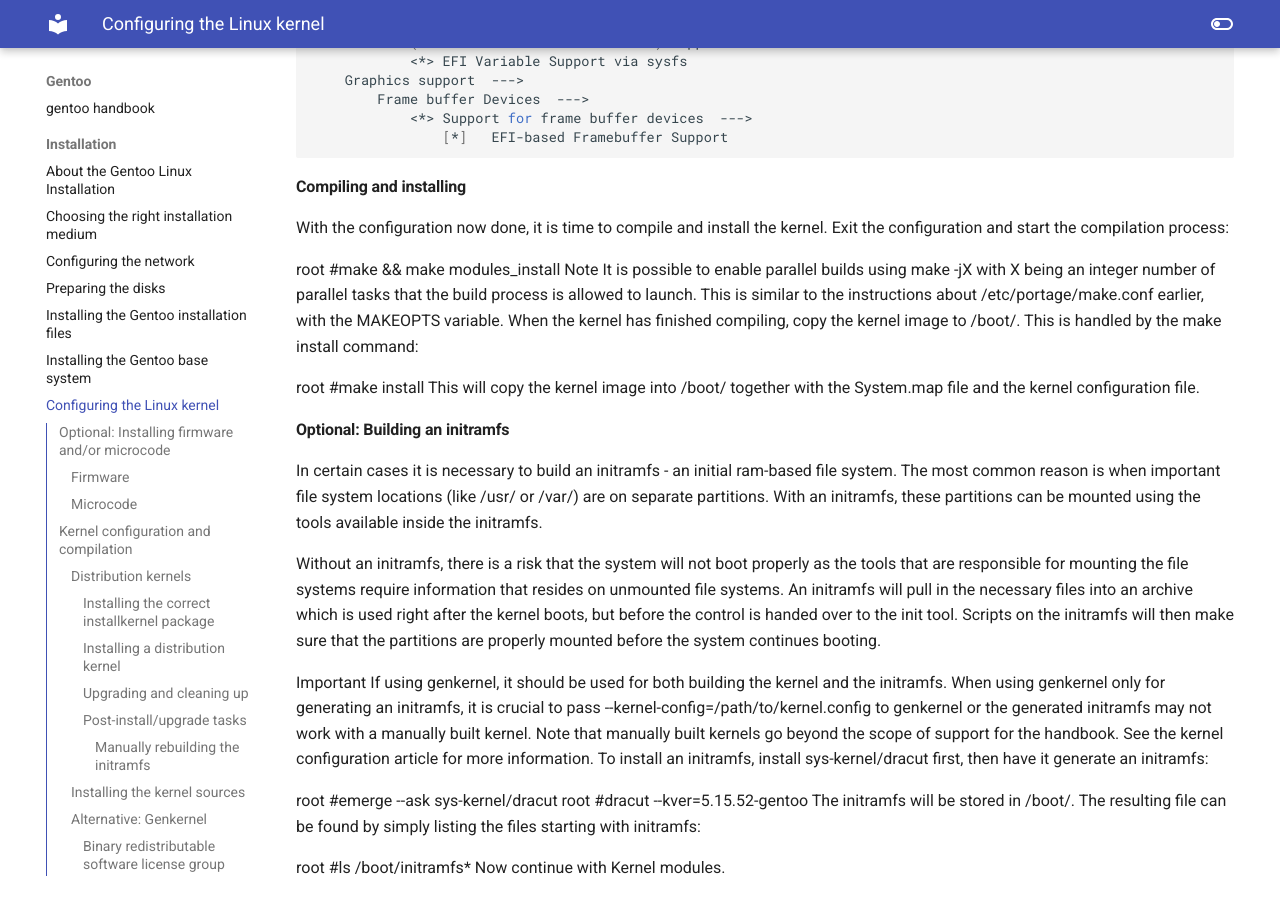
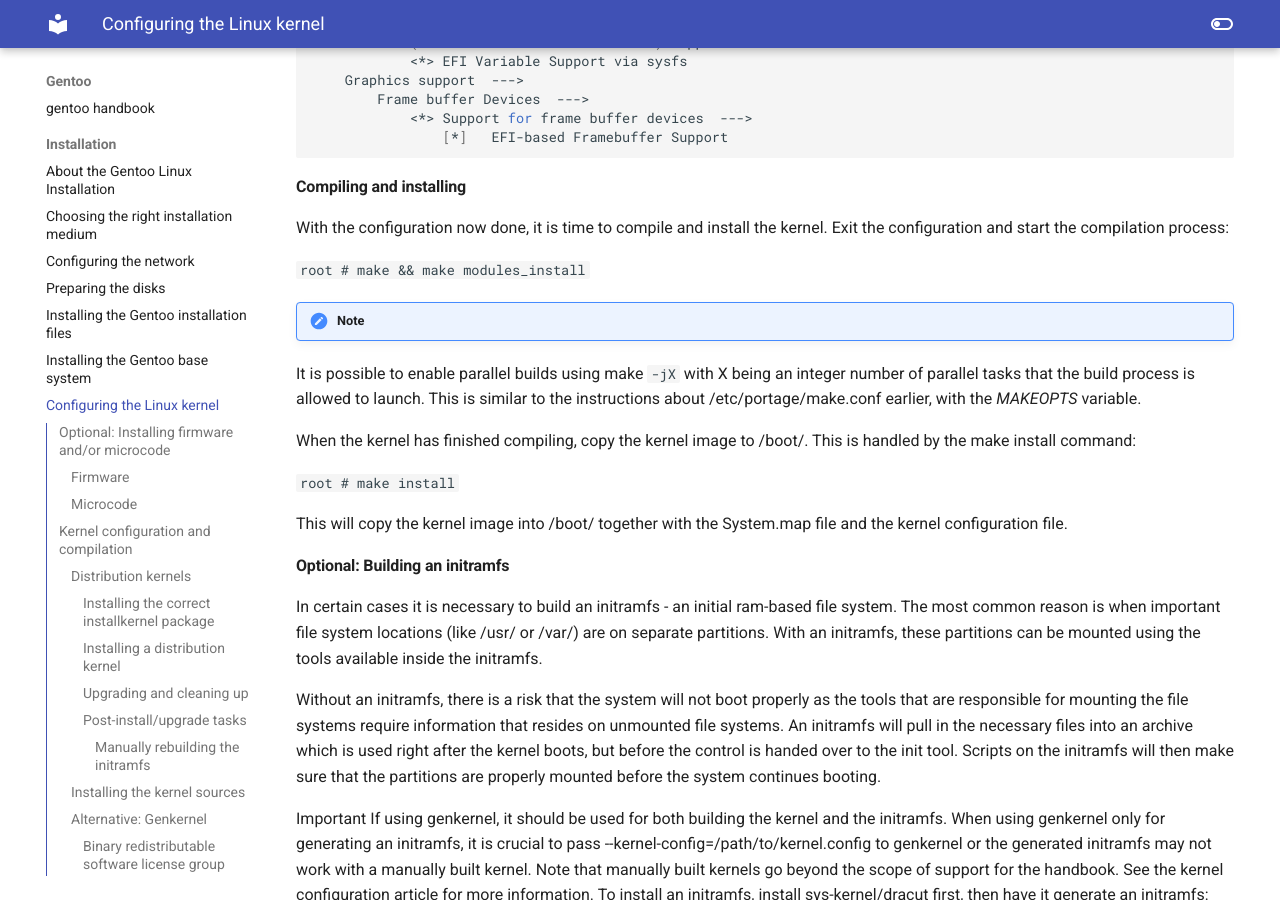
Before and after one commit to floviken/mkdocs, an MkDocs documentation site: the page built from docs/gentoo/installation/07-Configuring the linux kernel.md, in a window 1280 px wide and 900 px high, scrolled down 10401 px. Built offline with MkDocs 1.6.1 and Material for MkDocs 9.7.7, drawn with Linux system fonts in a browser that asks for light colours.

```diff
--- a/docs/gentoo/installation/07-Configuring the linux kernel.md
+++ b/docs/gentoo/installation/07-Configuring the linux kernel.md
@@ -391,12 +391,16 @@ Device Drivers
 
 With the configuration now done, it is time to compile and install the kernel. Exit the configuration and start the compilation process:
 
-root #make && make modules_install
- Note
-It is possible to enable parallel builds using make -jX with X being an integer number of parallel tasks that the build process is allowed to launch. This is similar to the instructions about /etc/portage/make.conf earlier, with the MAKEOPTS variable.
+`root # make && make modules_install`
+
+!!! Note
+It is possible to enable parallel builds using make `-jX` with X being an integer number of parallel tasks that the build process is allowed to launch. This is similar to the instructions about /etc/portage/make.conf earlier, with the *MAKEOPTS* variable.
+
 When the kernel has finished compiling, copy the kernel image to /boot/. This is handled by the make install command:
 
-root #make install
+`root # make install`
+
+
 This will copy the kernel image into /boot/ together with the System.map file and the kernel configuration file.
 
 
```
